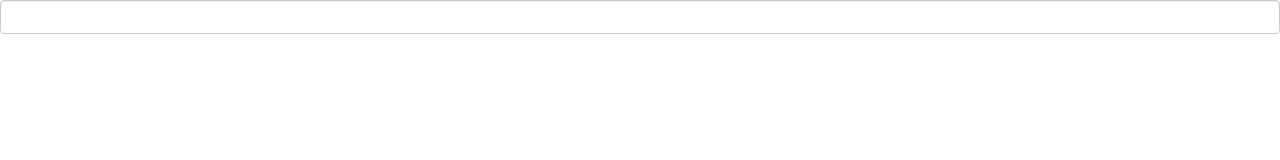
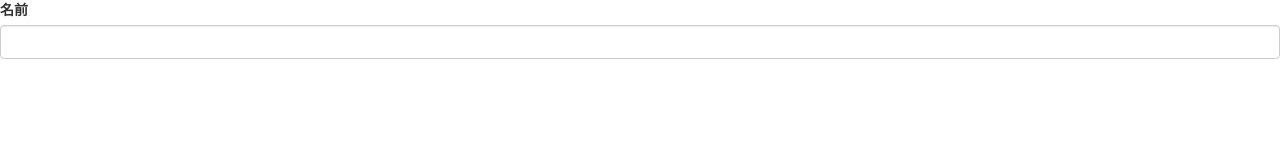
Before and after one commit to MasayukiKuwahara/bootstrap-blank, a plain HTML site: page index.html in a window 1280 px wide. Drawn offline with nearby package versions, Linux system fonts and the light colour scheme.

Commit message:
Update index.html

```diff
--- a/index.html
+++ b/index.html
@@ -20,7 +20,7 @@
   <body>
     <form>
       <div class="form-group">
-        <label for="name>名前</label>
+        <label for="name">名前</label>
         <input id="name" name="name" class="form-control">
       </div>
     </form>
```
